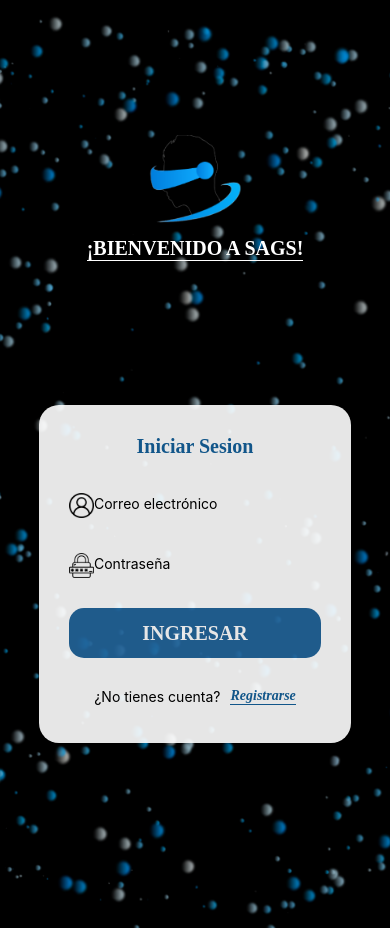
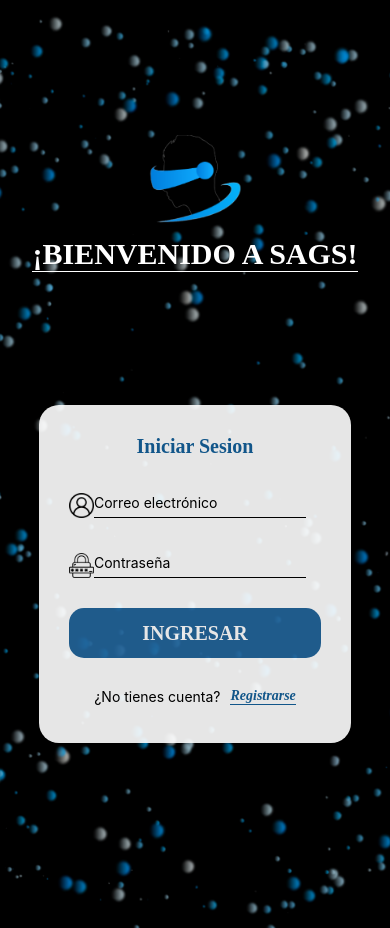
Before and after one commit to Shiuu28/SAGS-App, a React Native app: screen / in a window 390 px wide. Built offline with nearby package versions, Linux system fonts and the light colour scheme.

Commit message:
Feat: update readme.md

```diff
--- a/package.json
+++ b/package.json
@@ -11,7 +11,7 @@
   "dependencies": {
     "@react-navigation/native": "^7.0.15",
     "@react-navigation/native-stack": "^7.2.1",
-    "expo": "~52.0.38",
+    "expo": "^52.0.41",
     "expo-status-bar": "~2.0.1",
     "react": "18.3.1",
     "react-native": "0.76.7",
--- a/src/views/home/home.tsx
+++ b/src/views/home/home.tsx
@@ -108,7 +108,7 @@ const styles = StyleSheet.create({
     logoText: {
         color: 'white',
         textAlign: 'center',
-        fontSize: 20,
+        fontSize: 30,
         marginTop: 10,
         fontWeight: 'bold',
         fontFamily: 'serif',
@@ -153,7 +153,9 @@ const styles = StyleSheet.create({
     formTextInput:{
         textAlign: 'auto',
         left: 10,
-        width: '90%',
+        width: '84%',
+        borderBottomColor: 'black',
+        borderBottomWidth: 0.5,
     },
 
     formRegister: {
--- a/src/views/perfil/Perfil.tsx
+++ b/src/views/perfil/Perfil.tsx
@@ -47,7 +47,7 @@ export const Perfil = () => {
                 </View>
 
                 <View style={styles.member}>
-                    <TouchableOpacity onPress={() => handlePress(1,'https://github.com/majoromero2006')}>
+                    <TouchableOpacity onPress={() => handlePress(1, 'https://github.com/majoromero2006')}>
                         <Image
                             source={require('../../../assets/Administradores/majo.jpeg')}
                             style={[styles.fotoAdmin, expandedImage === 1 && styles.expanded]}
@@ -68,10 +68,11 @@ export const Perfil = () => {
                     <Text style={styles.funcion}>Función</Text>
                 </View>
 
-
+                <View style={{marginTop: 42}}>
                     <RoundedButton text='CONTACTENOS' onPress={() =>
-                navigation.navigate('Home')}>
+                        navigation.navigate('HomeScreen')}>
                     </RoundedButton>
+                </View>
             </View>
         </View >
     );
@@ -102,6 +103,7 @@ const styles = StyleSheet.create({
         height: '100%',
         position: 'absolute',
         padding: 20,
+        top: 30,
     },
 
     member: {
--- a/src/views/proyectos/registrarProyecto.tsx
+++ b/src/views/proyectos/registrarProyecto.tsx
@@ -38,6 +38,7 @@ export const NewProyScreen = () => {
                     <TextInput
                         style={styles.formTextInput}
                         placeholder='Ingrese el nombre del proyecto'
+                        placeholderTextColor={'white'}
                         keyboardType='default'
                     />
                 </View>
@@ -50,6 +51,7 @@ export const NewProyScreen = () => {
                     <TextInput
                         style={styles.formTextInput}
                         placeholder='Descripción detallada del proyecto'
+                        placeholderTextColor={'white'}
                         keyboardType='default'
                     />
                 </View>
@@ -61,6 +63,7 @@ export const NewProyScreen = () => {
                     <TextInput
                         style={styles.formTextInput}
                         placeholder='Aplicativo Web'
+                        placeholderTextColor={'white'}
                         keyboardType='email-address'
                     />
                 </View>
@@ -72,6 +75,7 @@ export const NewProyScreen = () => {
                     <TextInput
                         style={styles.formTextInput}
                         placeholder='dd/mm/aa'
+                        placeholderTextColor={'white'}
                         keyboardType='numeric'
                     />
                 </View>
@@ -104,7 +108,7 @@ const styles = StyleSheet.create({
     form: {
         width: '100%',
         height: 'auto',
-        backgroundColor: '#146099',
+        backgroundColor: 'rgba(255, 255, 255, 0.14)',
         position: 'absolute',
         borderRadius: 8,
         borderWidth: 1,
--- a/src/views/register/register.tsx
+++ b/src/views/register/register.tsx
@@ -44,6 +44,7 @@ export const RegisterScreen = () => {
                     <TextInput
                         style={styles.formTextInput}
                         placeholder='Tipo de documento'
+                        placeholderTextColor={'white'}
                         keyboardType='default'
                     />
                 </View>
@@ -58,6 +59,7 @@ export const RegisterScreen = () => {
                     <TextInput
                         style={styles.formTextInput}
                         placeholder='Documento (solo números)'
+                        placeholderTextColor={'white'}
                         keyboardType='default'
                     />
                 </View>
@@ -71,6 +73,7 @@ export const RegisterScreen = () => {
                     <TextInput
                         style={styles.formTextInput}
                         placeholder='Correo electrónico'
+                        placeholderTextColor={'white'}
                         keyboardType='email-address'
                     />
                 </View>
@@ -84,6 +87,7 @@ export const RegisterScreen = () => {
                     <TextInput
                         style={styles.formTextInput}
                         placeholder='Contraseña'
+                        placeholderTextColor={'white'}
                         keyboardType='default'
                         secureTextEntry={true}
                     />
@@ -117,7 +121,7 @@ const styles = StyleSheet.create({
     form: {
         width: '100%',
         height: 'auto',
-        backgroundColor: '#146099',
+        backgroundColor: 'rgba(64, 103, 125, 0.8)',
         position: 'absolute',
         borderTopLeftRadius: 40,
         borderTopRightRadius: 40,
@@ -184,7 +188,7 @@ const styles = StyleSheet.create({
     logoText: {
         color: 'white',
         textAlign: 'center',
-        fontSize: 35,
+        fontSize: 40,
         marginTop: '40%',
         fontWeight: 'bold',
     },
```
Also changed, not shown: 1 other file (tests, documents, lock files or other folders). Lines whose indentation alone changed are shown as unchanged.
